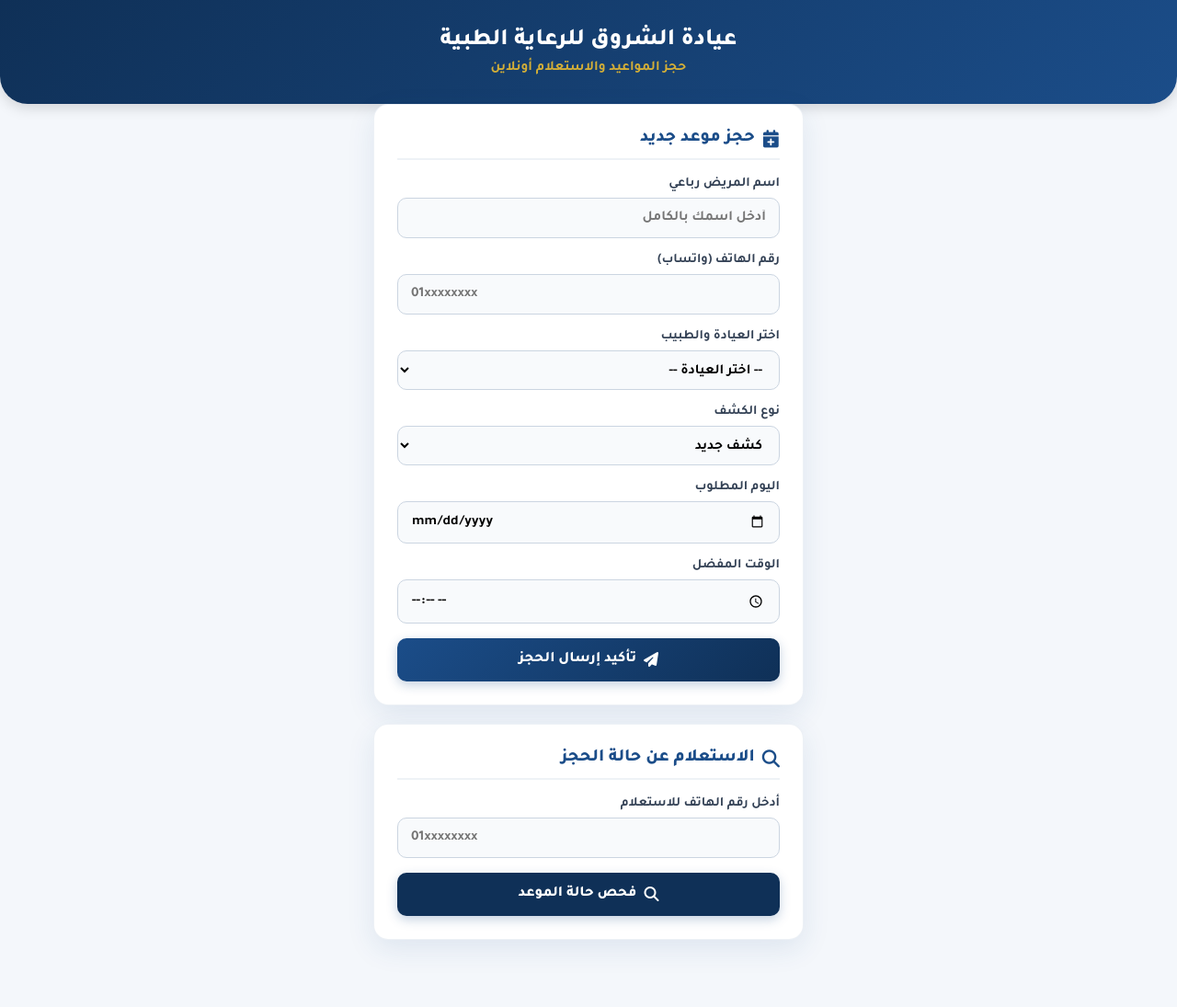
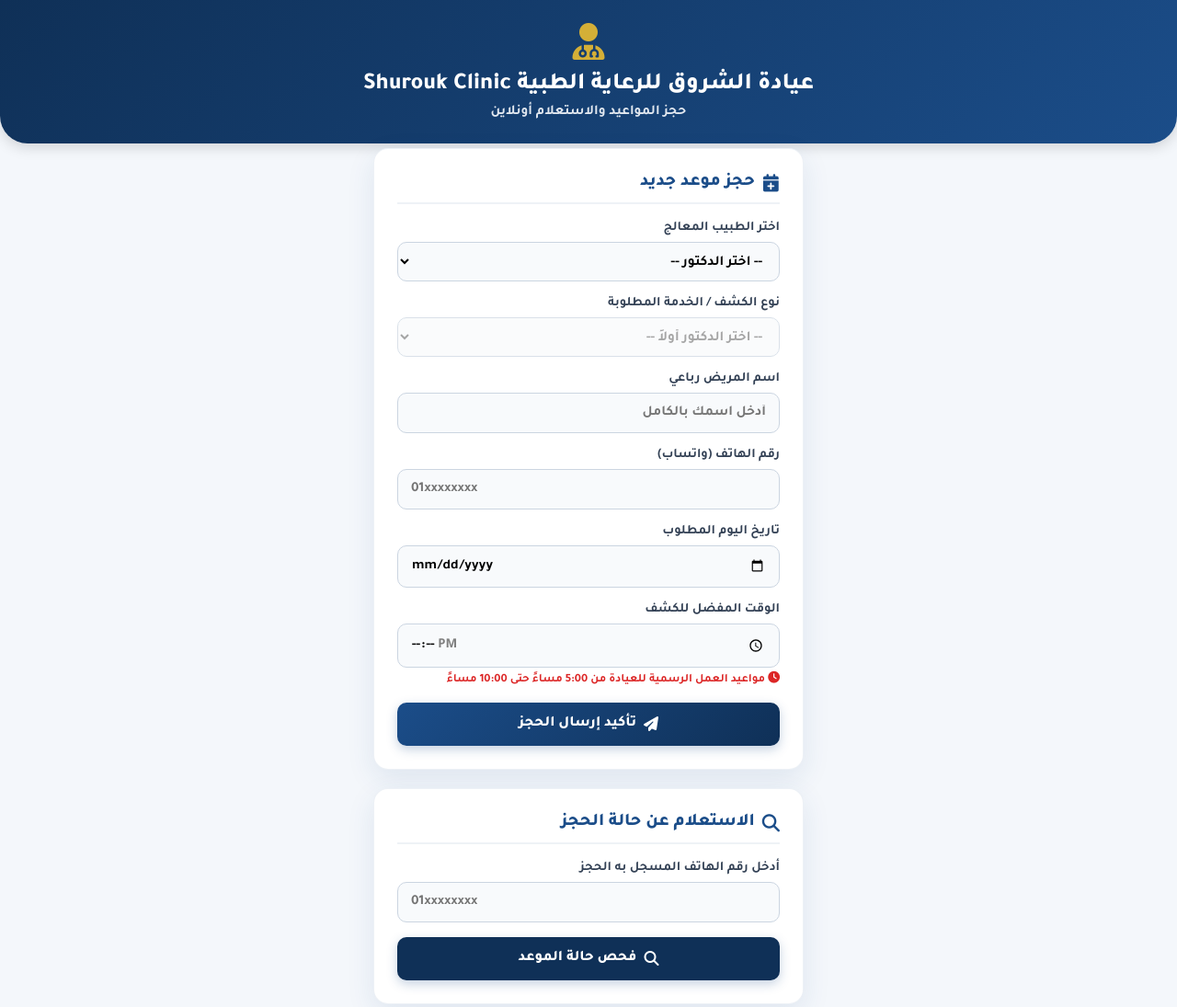
Before and after one commit to yousefmohamed6106-maker/alshourk-clinc--, a plain HTML site: page index.html in a window 1280 px wide. Shown: the top 1095 px of the page at 92% size. Drawn offline with Linux system fonts and the light colour scheme.

Commit message:
Update index.html

```diff
--- a/index.html
+++ b/index.html
@@ -10,16 +10,19 @@
     :root { --primary: #1b4d89; --primary-dark: #0f3057; --gold: #d4af37; --bg-light: #f4f7fb; --text-dark: #223354; --white: #ffffff; --shadow: 0 10px 30px rgba(27, 77, 137, 0.1); --radius: 16px; }
     * { box-sizing: border-box; margin: 0; padding: 0; font-family: 'Tajawal', sans-serif; }
     body { background-color: var(--bg-light); color: var(--text-dark); min-height: 100vh; padding-bottom: 40px; }
-    header { background: linear-gradient(135deg, var(--primary-dark), var(--primary)); color: var(--white); padding: 30px 20px; text-align: center; border-bottom-left-radius: 30px; border-bottom-right-radius: 30px; box-shadow: 0 4px 15px rgba(0,0,0,0.15); }
+    header { background: linear-gradient(135deg, var(--primary-dark), var(--primary)); color: var(--white); padding: 25px 20px; text-align: center; border-bottom-left-radius: 30px; border-bottom-right-radius: 30px; box-shadow: 0 4px 15px rgba(0,0,0,0.15); }
+    .logo-container { margin-bottom: 10px; }
+    .logo-container i { font-size: 2.5rem; color: var(--gold); }
     header h1 { font-size: 1.6rem; font-weight: 800; margin-bottom: 5px; }
-    header p { color: var(--gold); font-size: 0.95rem; font-weight: 700; }
-    .container { max-width: 500px; margin: -20px auto 0; padding: 0 16px; }
+    header p { color: #e2e8f0; font-size: 0.95rem; font-weight: 600; }
+    .container { max-width: 500px; margin: -15px auto 0; padding: 0 16px; }
     .card { background: var(--white); border-radius: var(--radius); padding: 25px; box-shadow: var(--shadow); border: 1px solid rgba(27, 77, 137, 0.08); margin-bottom: 20px; }
     .card-title { font-size: 1.2rem; font-weight: 800; color: var(--primary); margin-bottom: 18px; display: flex; align-items: center; gap: 8px; border-bottom: 2px solid #eef2f6; padding-bottom: 10px; }
     .form-group { margin-bottom: 16px; }
     .form-group label { display: block; font-weight: 700; margin-bottom: 6px; font-size: 0.9rem; color: #334155; }
     .form-group input, .form-group select { width: 100%; padding: 12px 14px; border: 1.5px solid #cbd5e1; border-radius: 10px; font-size: 0.95rem; font-weight: 600; outline: none; transition: 0.2s; background: #f8fafc; }
     .form-group input:focus, .form-group select:focus { border-color: var(--primary); background: #fff; box-shadow: 0 0 0 3px rgba(27, 77, 137, 0.1); }
+    .time-note { color: #dc2626; font-size: 0.8rem; font-weight: 700; margin-top: 5px; display: block; }
     .btn-submit { width: 100%; background: linear-gradient(135deg, var(--primary), var(--primary-dark)); color: var(--white); border: none; padding: 14px; border-radius: 10px; font-weight: 800; font-size: 1rem; cursor: pointer; display: flex; justify-content: center; align-items: center; gap: 8px; box-shadow: 0 4px 12px rgba(27, 77, 137, 0.25); }
     .status-box { background: #f1f5f9; padding: 15px; border-radius: 10px; margin-top: 15px; border: 1px dashed #cbd5e1; font-size: 0.9rem; text-align: right; }
     .hidden { display: none; }
@@ -32,7 +35,10 @@
 <body>
 
   <header>
-    <h1>عيادة الشروق للرعاية الطبية</h1>
+    <div class="logo-container">
+      <i class="fa-solid fa-user-doctor"></i>
+    </div>
+    <h1>عيادة الشروق للرعاية الطبية Shurouk Clinic</h1>
     <p>حجز المواعيد والاستعلام أونلاين</p>
   </header>
 
@@ -41,38 +47,47 @@
     <div class="card" style="margin-top: 20px;">
       <div class="card-title"><i class="fa-solid fa-calendar-plus"></i> حجز موعد جديد</div>
       <form id="booking-form" onsubmit="submitBooking(event)">
+
+        <!-- 1. اختيار الدكتور أولاً -->
+        <div class="form-group">
+          <label>اختر الطبيب المعالج</label>
+          <select id="doctor" required onchange="updateServices()">
+            <option value="">-- اختر الدكتور --</option>
+            <option value="د. أسماء بركات (استشاري القلب والأوعية الدموية)">د. أسماء بركات (استشاري القلب والأوعية الدموية)</option>
+            <option value="د. محمد إبراهيم (استشاري أمراض الباطنة والسكر)">د. محمد إبراهيم (استشاري أمراض الباطنة والسكر)</option>
+          </select>
+        </div>
+
+        <!-- 2. الكشوفات المتاحة حسب الدكتور -->
+        <div class="form-group">
+          <label>نوع الكشف / الخدمة المطلوبة</label>
+          <select id="service" required disabled>
+            <option value="">-- اختر الدكتور أولاً --</option>
+          </select>
+        </div>
+
         <div class="form-group">
           <label>اسم المريض رباعي</label>
           <input type="text" id="name" required placeholder="أدخل اسمك بالكامل">
         </div>
+
         <div class="form-group">
           <label>رقم الهاتف (واتساب)</label>
           <input type="tel" id="phone" required placeholder="01xxxxxxxx" pattern="[0-9]{11}">
         </div>
+
         <div class="form-group">
-          <label>اختر العيادة والطبيب</label>
-          <select id="dept" required>
-            <option value="">-- اختر العيادة --</option>
-            <option value="عيادة القلب - د. أسماء بركات">عيادة القلب - د. أسماء بركات</option>
-            <option value="عيادة الباطنة - د. محمد إبراهيم">عيادة الباطنة - د. محمد إبراهيم</option>
-          </select>
-        </div>
-        <div class="form-group">
-          <label>نوع الكشف</label>
-          <select id="service" required>
-            <option value="كشف جديد">كشف جديد</option>
-            <option value="إعادة / استشارة">إعادة / استشارة</option>
-            <option value="فحوصات / رسم قلب">فحوصات / رسم قلب</option>
-          </select>
-        </div>
-        <div class="form-group">
-          <label>اليوم المطلوب</label>
+          <label>تاريخ اليوم المطلوب</label>
           <input type="date" id="day" required>
         </div>
+
+        <!-- اختيار الوقت بدون ثواني ومحدد بـ step -->
         <div class="form-group">
-          <label>الوقت المفضل</label>
-          <input type="time" id="time" required>
+          <label>الوقت المفضل للكشف</label>
+          <input type="time" id="time" required step="60" min="17:00" max="22:00">
+          <span class="time-note"><i class="fa-solid fa-clock"></i> مواعيد العمل الرسمية للعيادة من 5:00 مساءً حتى 10:00 مساءً</span>
         </div>
+
         <button type="submit" class="btn-submit" id="submit-btn">
           <i class="fa-solid fa-paper-plane"></i> تأكيد إرسال الحجز
         </button>
@@ -83,7 +98,7 @@
     <div class="card">
       <div class="card-title"><i class="fa-solid fa-magnifying-glass"></i> الاستعلام عن حالة الحجز</div>
       <div class="form-group">
-        <label>أدخل رقم الهاتف للاستعلام</label>
+        <label>أدخل رقم الهاتف المسجل به الحجز</label>
         <input type="tel" id="check-phone" placeholder="01xxxxxxxx">
       </div>
       <button type="button" class="btn-submit" style="background: var(--primary-dark);" onclick="checkBookingStatus()">
@@ -94,23 +109,62 @@
   </div>
 
   <script>
-    // ضع رابط سكريبت جوجل الخاص بك هنا
-    const scriptURL = "https://script.google.com/macros/s/AKfycbyFTIfyztyJRblda7Yl3MGBeBmYd_DbGOcTUnLnFNPa3rgphgsw3lXLpMlfud53mDVl/exec";
+    const scriptURL = "YOUR_APPS_SCRIPT_URL_HERE";
+
+    // تحديث خدمات الدكتور المختارة
+    function updateServices() {
+      const doc = document.getElementById('doctor').value;
+      const serviceSelect = document.getElementById('service');
+      serviceSelect.innerHTML = '';
+
+      if (!doc) {
+        serviceSelect.disabled = true;
+        serviceSelect.innerHTML = '<option value="">-- اختر الدكتور أولاً --</option>';
+        return;
+      }
+
+      serviceSelect.disabled = false;
+      if (doc.includes('أسماء بركات')) {
+        serviceSelect.innerHTML = `
+          <option value="كشف قلب وتخطيط">كشف قلب وتخطيط</option>
+          <option value="فحص موجات صوتية على القلب (إيكو)">فحص موجات صوتية (إيكو)</option>
+          <option value="استشارة ومتابعة ضغط">استشارة ومتابعة ضغط</option>
+        `;
+      } else if (doc.includes('محمد إبراهيم')) {
+        serviceSelect.innerHTML = `
+          <option value="كشف باطنة عامة">كشف باطنة عامة</option>
+          <option value="متابعة مرضى السكر والضغط">متابعة مرضى السكر والضغط</option>
+          <option value="كشف وجهاز هضمي">كشف وجهاز هضمي</option>
+          <option value="استشارة باطنة">استشارة باطنة</option>
+        `;
+      }
+    }
 
     async function submitBooking(e) {
       e.preventDefault();
+
+      const timeVal = document.getElementById('time').value; // HH:MM
+      if (timeVal) {
+        const [hours, minutes] = timeVal.split(':').map(Number);
+        // التشييك من 17:00 (5 م) إلى 22:00 (10 م)
+        if (hours < 17 || hours > 22 || (hours === 22 && minutes > 0)) {
+          alert('عذراً، العيادة تكون مغلقة في هذا الوقت!\nيرجى اختيار موعد بين الساعة 5:00 مساءً والساعة 10:00 مساءً.');
+          return;
+        }
+      }
+
       const btn = document.getElementById('submit-btn');
       btn.disabled = true;
       btn.innerHTML = '<i class="fa-solid fa-spinner fa-spin"></i> جاري الإرسال...';
 
       const data = {
         action: "addBooking",
+        doctor: document.getElementById('doctor').value,
+        service: document.getElementById('service').value,
         name: document.getElementById('name').value,
         phone: document.getElementById('phone').value,
-        dept: document.getElementById('dept').value,
-        service: document.getElementById('service').value,
         day: document.getElementById('day').value,
-        time: document.getElementById('time').value
+        time: timeVal
       };
 
       try {
@@ -123,6 +177,7 @@
 
         alert('تم إرسال طلب الحجز بنجاح! يمكنك الاستعلام برقم هاتفك لمعرفة حالة الموعد.');
         document.getElementById('booking-form').reset();
+        updateServices();
       } catch (err) {
         alert('حدث خطأ أثناء إرسال البيانات، يرجى المحاولة لاحقاً.');
       } finally {
@@ -147,7 +202,7 @@
       if (oldScript) oldScript.remove();
 
       window.handleStatusResponse = function(bookings) {
-        const userBookings = bookings.filter(b => b.phone.toString() === phone);
+        const userBookings = bookings.filter(b => b.phone && b.phone.toString() === phone);
         if (userBookings.length === 0) {
           resDiv.innerHTML = `<span style="color:#dc2626; font-weight:700;"><i class="fa-solid fa-circle-exclamation"></i> لا يوجد حجز مسجل بهذا الرقم.</span>`;
         } else {
@@ -158,9 +213,10 @@
           else if (latest.status === 'rejected') statusHtml = `<div class="status-badge status-rejected">❌ تم الاعتذار / الموعد غير متاح</div>`;
 
           resDiv.innerHTML = `
-            <strong>الاسم:</strong> ${latest.name}<br>
-            <strong>العيادة:</strong> ${latest.dept}<br>
-            <strong>الموعد:</strong> ${latest.day} (${latest.time})<br>
+            <strong>اسم المريض:</strong> ${latest.name}<br>
+            <strong>الطبيب:</strong> ${latest.doctor}<br>
+            <strong>الخدمة:</strong> ${latest.service}<br>
+            <strong>الموعد:</strong> ${latest.day} الساعة (${latest.time})<br>
             <div style="margin-top:8px;">${statusHtml}</div>
           `;
         }
```
